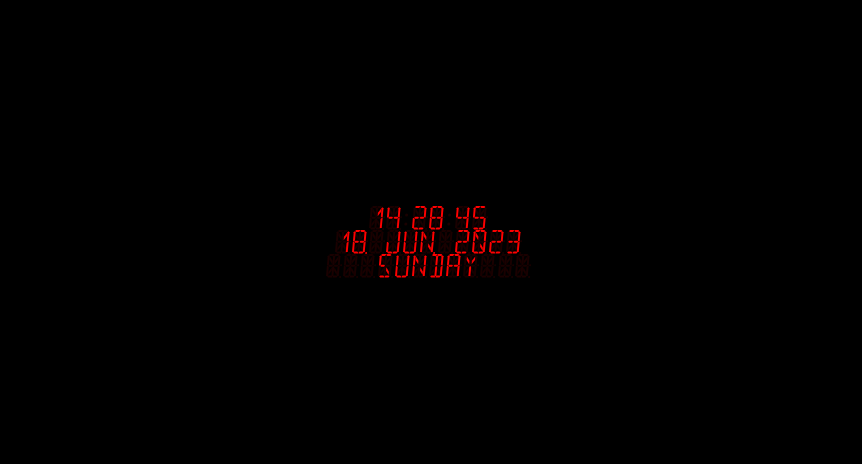
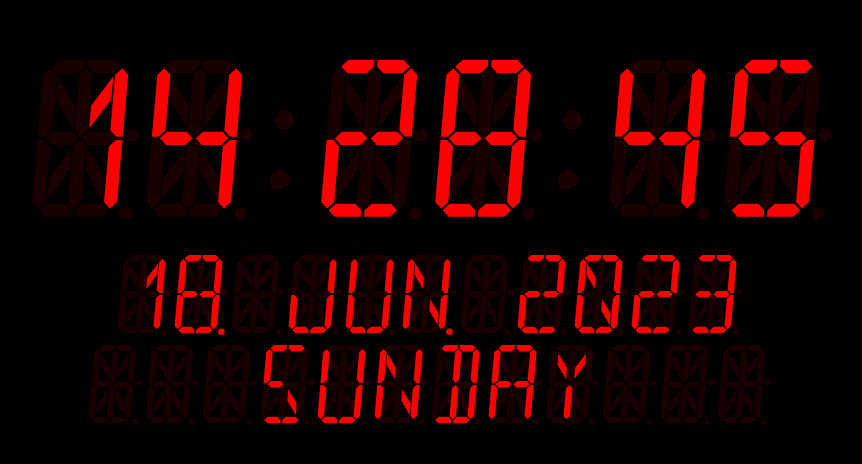
Before and after one commit to rGunti/seven-segment-display, a website built with Vite: page index.html in a window 1280 px wide. Shown: the part 158-622 px from the top of the page, without its empty margins (212-1074 px from the left). Built offline with nearby package versions, Linux system fonts and the light colour scheme.

Commit message:
scaling clock

```diff
--- a/src/main.ts
+++ b/src/main.ts
@@ -14,7 +14,6 @@ if (!appRoot) {
 }
 appRoot.innerHTML = `
   <div id="time-display" class="display"></div>
-  <div id="time-ms-display" class="display"></div>
   <div id="date-display" class="display"></div>
   <div id="demo-display" class="display"></div>
 `;
--- a/src/segment-display/16seg/index.ts
+++ b/src/segment-display/16seg/index.ts
@@ -161,7 +161,6 @@ export class SixteenSegmentDisplay
       version: '1.1',
       xmlns: SVG_NS,
       focusable: false,
-      style: 'height: 100%',
     });
 
     const defs = createSvgElement(
--- a/src/style.scss
+++ b/src/style.scss
@@ -34,9 +34,19 @@ body {
 }
 
 .display {
-  display: block;
+  display: flex;
+  flex-flow: row;
+  align-items: center;
+  justify-content: center;
+  white-space: nowrap;
+  overflow-x: auto;
 
-  & > svg {
+  height: 50px;
+  margin-top: 5px;
+  margin-bottom: 5px;
+
+  & > * {
+    display: inline-block;
     height: 100%;
   }
 }
@@ -58,6 +68,17 @@ body {
   fill: $color-on;
 }
 
+#time-display {
+  width: 100%;
+  height: 20vh;
+  margin-bottom: 30px;
+}
+#date-display,
+#demo-display {
+  width: 100%;
+  height: 10vh;
+}
+
 /*
 #time-display {
   height: 250px;
```
